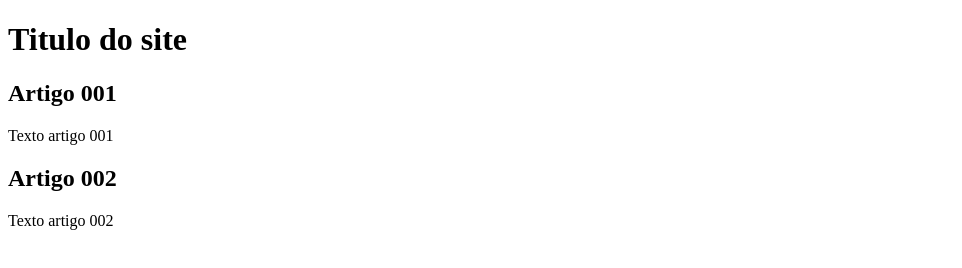
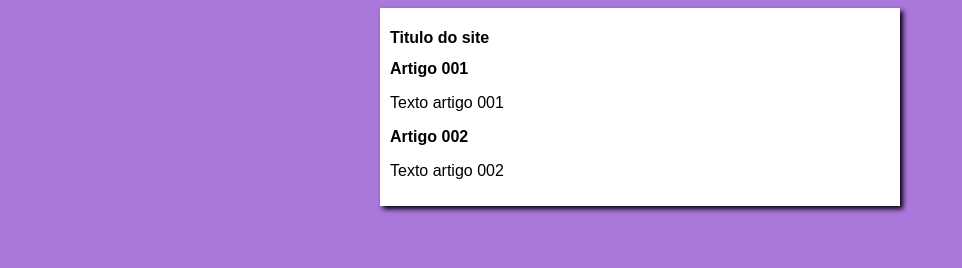
Before and after one commit to Igor1pr/projeto-site, a plain HTML site: page index.html in a window 1280 px wide. Shown: the whole page, without its empty margins (0-962 px from the left). Drawn offline with Linux system fonts and the light colour scheme.

Commit message:
iniciei o design

```diff
--- a/index.html
+++ b/index.html
@@ -4,6 +4,7 @@
     <meta charset="UTF-8">
     <meta name="viewport" content="width=device-width, initial-scale=1.0">
     <title>Titulo do site</title>
+    <link rel="stylesheet" href="styles/style.css">
 </head>
 <body>
     <main>
--- /dev/null
+++ b/styles/style.css
@@ -0,0 +1,16 @@
+* {
+    font-family: Arial, Helvetica, sans-serif;
+    font-size: 16px;
+}
+
+body {
+    background-color: rgb(170, 119, 219);
+}
+
+main {
+    background-color: white;
+    width: 500px;
+    margin: auto;
+    padding: 10px;
+    box-shadow: 3px 3px 5px black;
+}
```
